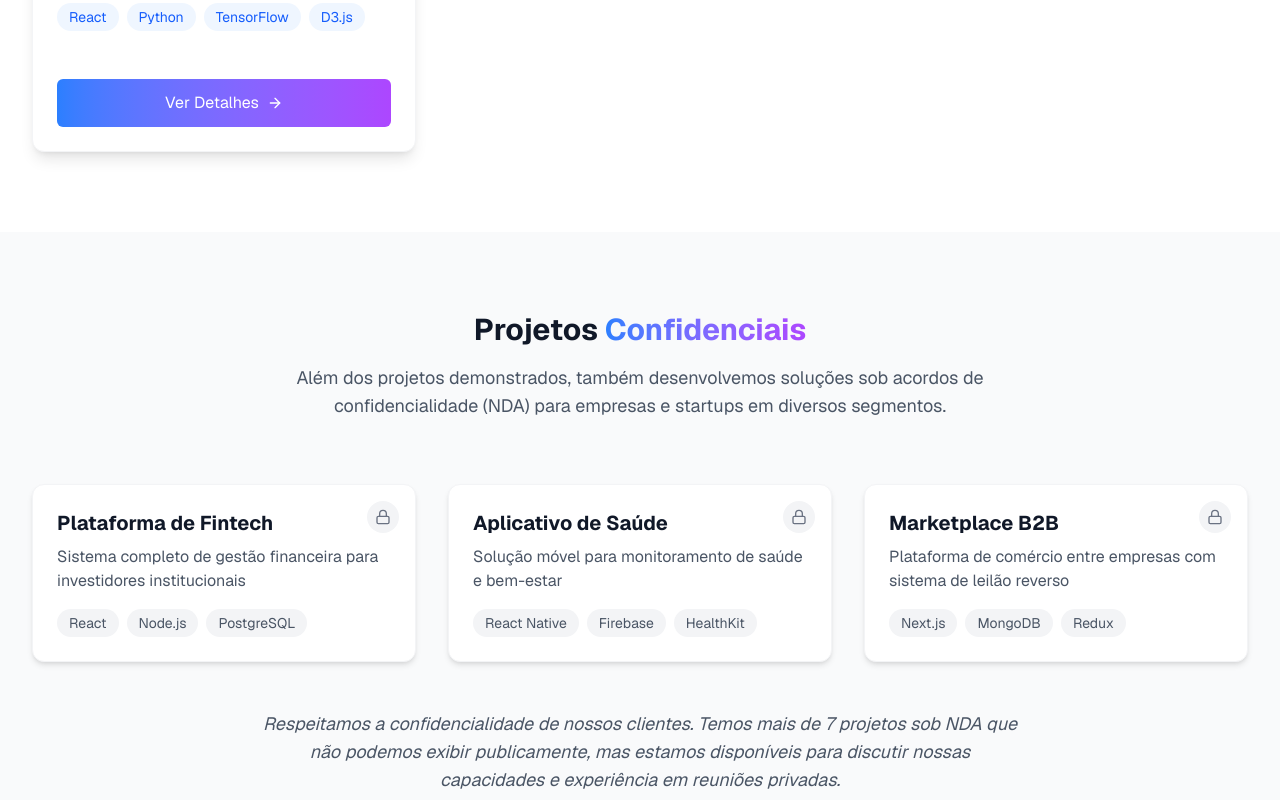
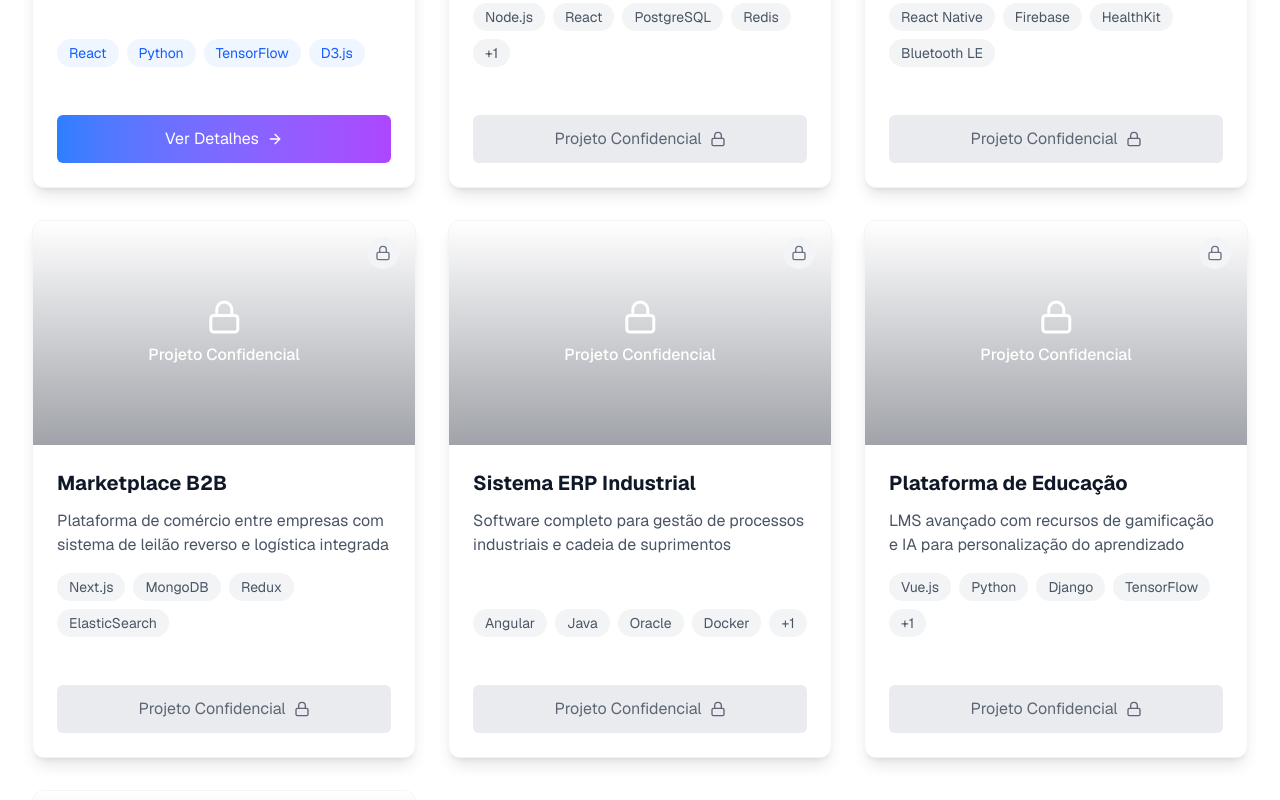
Before and after one commit to Luc2000/oca-portfolio, a Next.js app: page /projetos in a window 1280 px wide. Shown: the part 1440-2240 px from the top of the page. Built offline with nearby package versions, Linux system fonts and the light colour scheme.

Commit message:
adjusted copy and added projects

```diff
--- a/app/components/WhyChooseUs.tsx
+++ b/app/components/WhyChooseUs.tsx
@@ -69,7 +69,8 @@ const WhyChooseUs = () => {
           </h2>
           <p className="text-lg text-gray-600 dark:text-gray-400">
             Mais que uma software house, somos um parceiro que entende o desafio
-            de criar uma startup do zero.
+            de criar uma startup do zero. Entendemos sua ansiedade de
+            empreendedor!
           </p>
         </motion.div>
 
--- a/app/projetos/page.tsx
+++ b/app/projetos/page.tsx
@@ -57,32 +57,89 @@ const categories = [
 // Projetos com NDA
 const ndaProjects = [
   {
-    title: "Plataforma de Fintech",
+    title: "Sistema Bancário",
     description:
-      "Sistema completo de gestão financeira para investidores institucionais",
-    tags: ["React", "Node.js", "PostgreSQL"],
+      "Plataforma completa para instituição financeira com processamento de transações em tempo real",
+    tags: ["Node.js", "React", "PostgreSQL", "Redis", "AWS"],
+    image: "/images/projetos/confidential/banking.jpg",
   },
   {
     title: "Aplicativo de Saúde",
-    description: "Solução móvel para monitoramento de saúde e bem-estar",
-    tags: ["React Native", "Firebase", "HealthKit"],
+    description:
+      "Solução móvel para monitoramento de saúde e bem-estar integrado com dispositivos IoT",
+    tags: ["React Native", "Firebase", "HealthKit", "Bluetooth LE"],
+    image: "/images/projetos/confidential/health.jpg",
   },
   {
     title: "Marketplace B2B",
     description:
-      "Plataforma de comércio entre empresas com sistema de leilão reverso",
-    tags: ["Next.js", "MongoDB", "Redux"],
+      "Plataforma de comércio entre empresas com sistema de leilão reverso e logística integrada",
+    tags: ["Next.js", "MongoDB", "Redux", "ElasticSearch"],
+    image: "/images/projetos/confidential/marketplace.jpg",
+  },
+  {
+    title: "Sistema ERP Industrial",
+    description:
+      "Software completo para gestão de processos industriais e cadeia de suprimentos",
+    tags: ["Angular", "Java", "Oracle", "Docker", "Kubernetes"],
+    image: "/images/projetos/confidential/erp.jpg",
+  },
+  {
+    title: "Plataforma de Educação",
+    description:
+      "LMS avançado com recursos de gamificação e IA para personalização do aprendizado",
+    tags: ["Vue.js", "Python", "Django", "TensorFlow", "AWS"],
+    image: "/images/projetos/confidential/education.jpg",
+  },
+  {
+    title: "App de Logística",
+    description:
+      "Aplicativo para rastreamento e gestão de entregas em tempo real com otimização de rotas",
+    tags: ["Flutter", "Node.js", "MongoDB", "Google Maps API"],
+    image: "/images/projetos/confidential/logistics.jpg",
   },
 ];
+
+// Definir tipos para projetos
+type NormalProject = (typeof allProjects)[0];
+type NDAProjeto = (typeof ndaProjects)[0];
+type ProjectWithConfidentiality =
+  | NormalProject
+  | (NDAProjeto & { isConfidential: boolean; category: string; id?: string });
 
 export default function ProjectsPage() {
   const [selectedCategory, setSelectedCategory] = useState("all");
 
+  // Adicionar categorias aos projetos confidenciais
+  const ndaProjectsWithCategories: (NDAProjeto & {
+    isConfidential: boolean;
+    category: string;
+    id: string;
+  })[] = ndaProjects.map((project, index) => ({
+    ...project,
+    isConfidential: true,
+    id: `confidential-${index}`,
+    category:
+      project.tags.includes("React Native") || project.tags.includes("Flutter")
+        ? "mobile"
+        : project.tags.includes("Python") || project.tags.includes("TensorFlow")
+        ? "data"
+        : "web",
+  }));
+
+  // Combinar projetos normais e confidenciais
+  const allProjectsCombined: ProjectWithConfidentiality[] = [
+    ...allProjects,
+    ...ndaProjectsWithCategories,
+  ];
+
   // Filtrar projetos por categoria
   const filteredProjects =
     selectedCategory === "all"
-      ? allProjects
-      : allProjects.filter((project) => project.category === selectedCategory);
+      ? allProjectsCombined
+      : allProjectsCombined.filter(
+          (project) => project.category === selectedCategory
+        );
 
   return (
     <>
@@ -149,14 +206,32 @@ export default function ProjectsPage() {
                 transition={{ duration: 0.5, delay: index * 0.1 }}
                 whileHover={{ scale: 1.02 }}
               >
-                {/* Imagem do Projeto */}
+                {/* Imagem do Projeto - Normal ou Confidencial */}
                 <div className="relative h-56 overflow-hidden">
+                  {"isConfidential" in project && project.isConfidential ? (
+                    <>
+                      <div className="absolute inset-0 bg-gradient-to-b from-transparent to-gray-900 opacity-40 z-10" />
+                      <div className="filter blur-sm">
+                        <div className="w-full h-full bg-gradient-to-br from-blue-400 to-purple-500" />
+                      </div>
+                      <div className="absolute top-1/2 left-1/2 transform -translate-x-1/2 -translate-y-1/2 z-20 text-white">
+                        <FiLock className="mx-auto text-4xl mb-2" />
+                        <p className="text-center font-medium">
+                          Projeto Confidencial
+                        </p>
+                      </div>
+                      <div className="absolute top-4 right-4 bg-gray-100 dark:bg-gray-700 p-2 rounded-full z-20">
+                        <FiLock className="text-gray-500 dark:text-gray-400" />
+                      </div>
+                    </>
+                  ) : (
                     <Image
                       src={project.image}
                       alt={`${project.title} thumbnail`}
                       fill
                       className="object-cover hover:scale-105 transition-transform duration-500"
                     />
+                  )}
                 </div>
 
                 <div className="p-6 flex-grow flex flex-col">
@@ -170,7 +245,11 @@ export default function ProjectsPage() {
                     {project.tags.slice(0, 4).map((tag) => (
                       <span
                         key={tag}
-                        className="px-3 py-1 bg-blue-50 dark:bg-blue-900/20 text-blue-600 dark:text-blue-400 text-sm rounded-full"
+                        className={`px-3 py-1 text-sm rounded-full ${
+                          "isConfidential" in project && project.isConfidential
+                            ? "bg-gray-100 dark:bg-gray-700 text-gray-600 dark:text-gray-400"
+                            : "bg-blue-50 dark:bg-blue-900/20 text-blue-600 dark:text-blue-400"
+                        }`}
                       >
                         {tag}
                       </span>
@@ -185,87 +264,36 @@ export default function ProjectsPage() {
 
                 {/* Botão fixo na parte inferior */}
                 <div className="px-6 pb-6">
+                  {"isConfidential" in project && project.isConfidential ? (
+                    <div className="w-full px-4 py-3 bg-gray-200 dark:bg-gray-700 text-gray-700 dark:text-gray-300 rounded-md cursor-not-allowed flex items-center justify-center opacity-80">
+                      <span>Projeto Confidencial</span>
+                      <FiLock className="ml-2" />
+                    </div>
+                  ) : (
                     <Link href={`/projetos/${project.id}`}>
                       <button className="w-full px-4 py-3 bg-gradient-to-r from-blue-500 to-purple-500 text-white rounded-md hover:shadow-lg transition-shadow flex items-center justify-center">
                         <span>Ver Detalhes</span>
                         <FiArrowRight className="ml-2" />
                       </button>
                     </Link>
-                </div>
-              </motion.div>
-            ))}
-          </div>
-        </div>
-      </section>
-
-      {/* NDA Projects Section */}
-      <section className="py-20 bg-gray-50 dark:bg-gray-800">
-        <div className="container mx-auto px-4 sm:px-6 lg:px-8">
-          <motion.div
-            className="max-w-3xl mx-auto text-center mb-16"
-            initial={{ opacity: 0, y: 20 }}
-            whileInView={{ opacity: 1, y: 0 }}
-            viewport={{ once: true }}
-            transition={{ duration: 0.5 }}
-          >
-            <h2 className="text-3xl font-bold text-gray-900 dark:text-white mb-4">
-              Projetos{" "}
-              <span className="bg-gradient-to-r from-blue-500 to-purple-500 bg-clip-text text-transparent">
-                Confidenciais
-              </span>
-            </h2>
-            <p className="text-lg text-gray-600 dark:text-gray-400">
-              Além dos projetos demonstrados, também desenvolvemos soluções sob
-              acordos de confidencialidade (NDA) para empresas e startups em
-              diversos segmentos.
-            </p>
-          </motion.div>
-
-          <div className="grid grid-cols-1 md:grid-cols-3 gap-8">
-            {ndaProjects.map((project, index) => (
-              <motion.div
-                key={index}
-                className="bg-white dark:bg-gray-800 rounded-xl overflow-hidden shadow-md hover:shadow-lg transition-shadow border border-gray-100 dark:border-gray-700 p-6 relative"
-                initial={{ opacity: 0, y: 20 }}
-                whileInView={{ opacity: 1, y: 0 }}
-                viewport={{ once: true }}
-                transition={{ duration: 0.5, delay: index * 0.1 }}
-              >
-                <div className="absolute top-4 right-4 bg-gray-100 dark:bg-gray-700 p-2 rounded-full">
-                  <FiLock className="text-gray-500 dark:text-gray-400" />
-                </div>
-                <h3 className="text-xl font-bold text-gray-900 dark:text-white mb-2">
-                  {project.title}
-                </h3>
-                <p className="text-gray-600 dark:text-gray-400 mb-4">
-                  {project.description}
-                </p>
-                <div className="flex flex-wrap gap-2">
-                  {project.tags.map((tag, idx) => (
-                    <span
-                      key={idx}
-                      className="px-3 py-1 bg-gray-100 dark:bg-gray-700 text-gray-600 dark:text-gray-400 text-sm rounded-full"
-                    >
-                      {tag}
-                    </span>
-                  ))}
+                  )}
                 </div>
               </motion.div>
             ))}
           </div>
 
           <motion.div
-            className="max-w-3xl mx-auto text-center mt-12"
+            className="max-w-3xl mx-auto text-center mt-16"
             initial={{ opacity: 0, y: 20 }}
             whileInView={{ opacity: 1, y: 0 }}
             viewport={{ once: true }}
             transition={{ duration: 0.5 }}
           >
             <p className="text-lg text-gray-600 dark:text-gray-400 italic">
-              Respeitamos a confidencialidade de nossos clientes. Temos mais de
-              7 projetos sob NDA que não podemos exibir publicamente, mas
-              estamos disponíveis para discutir nossas capacidades e experiência
-              em reuniões privadas.
+              Respeitamos a confidencialidade de nossos clientes. Temos diversos
+              projetos sob NDA que não podemos exibir publicamente, mas estamos
+              disponíveis para discutir nossas capacidades e experiência em
+              reuniões privadas.
             </p>
           </motion.div>
         </div>
--- a/app/sobre/page.tsx
+++ b/app/sobre/page.tsx
@@ -17,7 +17,7 @@ const teamMembers = [
   {
     id: 2,
     name: "Gabriela Dionelli",
-    role: "Designer UI/UX & Marketing",
+    role: "Desenvolvedora Full Stack",
     bio: "Especialista em design de interfaces com foco em experiência do usuário e estratégias de marketing digital. Com background em psicologia e design thinking, traz uma abordagem centrada no usuário para criar produtos intuitivos e visualmente impactantes.",
     image: "/images/team/gabriela.png",
   },
```
Lines whose indentation alone changed are shown as unchanged.
